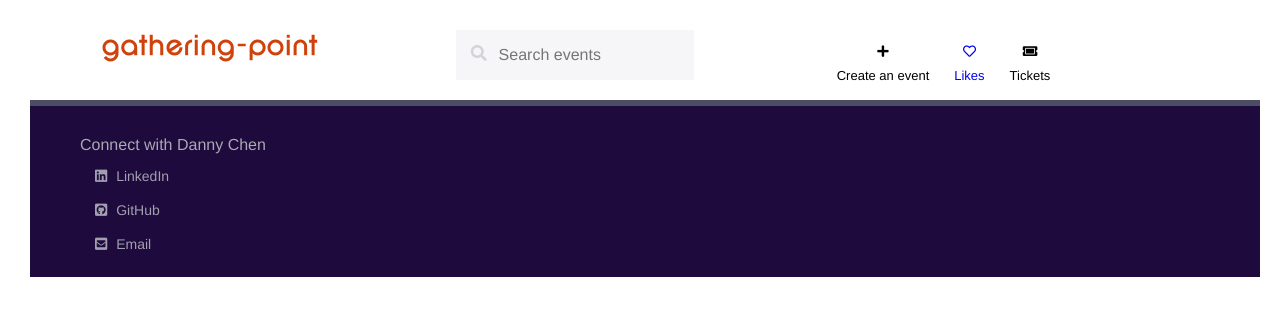
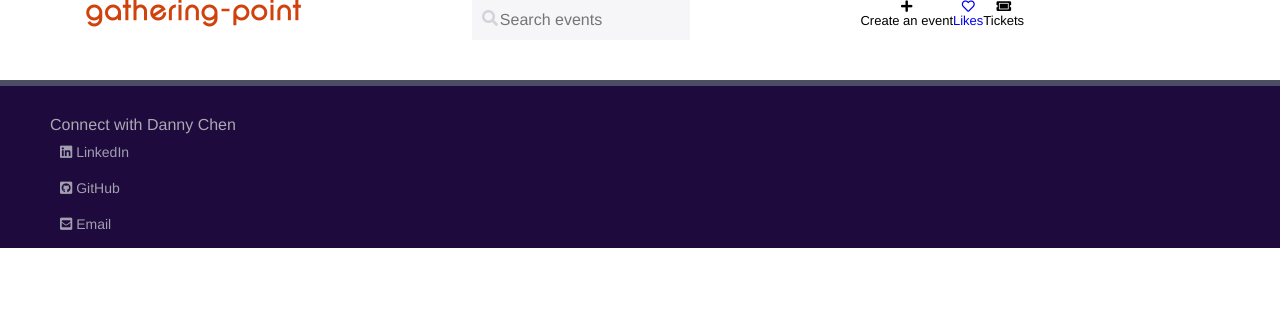
Before and after one commit to dchen284/gathering-point-solo, a React (Create React App) app in the folder frontend/: page /test in a window 1280 px wide. Shown: the top 316 px of the page. Built offline with nearby package versions, Linux system fonts and the light colour scheme; no server answers.

Commit message:
remove global margins

```diff
--- a/frontend/src/components/EventFormModal/EventForm.css
+++ b/frontend/src/components/EventFormModal/EventForm.css
@@ -1,6 +1,3 @@
-* {
-    margin: 5px;
-}
 
 .errors {
     color: red;
--- a/frontend/src/components/Footer/Footer.css
+++ b/frontend/src/components/Footer/Footer.css
@@ -16,6 +16,8 @@
     color: #a19fb0;
     font-size: 14px;
     margin-left: 60px;
+    margin-top: 10px;
+    margin-bottom: 10px;
     width: 80px;
 }
 
--- a/frontend/src/components/LoginFormModal/LoginForm.css
+++ b/frontend/src/components/LoginFormModal/LoginForm.css
@@ -1,6 +1,4 @@
-* {
-    margin: 5px;
-}
+
 
 .errors {
     color: red;
--- a/frontend/src/components/SignupFormModal/SignupForm.css
+++ b/frontend/src/components/SignupFormModal/SignupForm.css
@@ -1,6 +1,3 @@
-* {
-    margin: 5px;
-}
 
 .errors {
     color: red;
```
